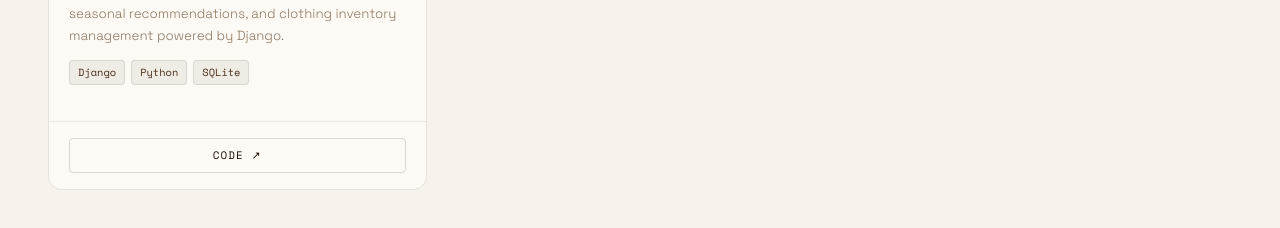
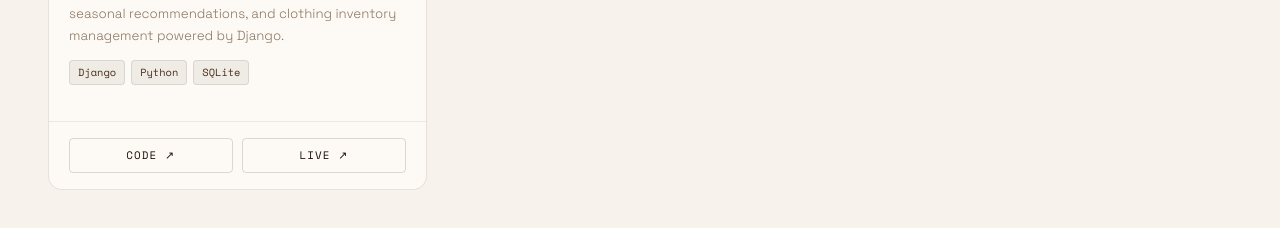
Before and after one commit to ITZ-HURAIRAH18/DevHurairah, a React (Vite) app in the folder portfolio-js/: page / in a window 1280 px wide. Shown: the part 3380-3608 px from the top of the page. Built offline with nearby package versions, Linux system fonts and the light colour scheme.

Commit message:
feat: update ERA project to include live demo link

```diff
--- a/portfolio-js/src/pages/Projects.jsx
+++ b/portfolio-js/src/pages/Projects.jsx
@@ -248,7 +248,7 @@ const Projects = () => {
       type: "Backend",
       image: "/assets/era.png",
       github: "https://github.com/ITZ-HURAIRAH18/ERA--Smart-Wardrobe-Manager",
-      live: null,
+      live: "https://era-store.vercel.app/",
       // video: "/assets/videos/era.mp4",
       urlPath: "projects/era-wardrobe",
     },
```
